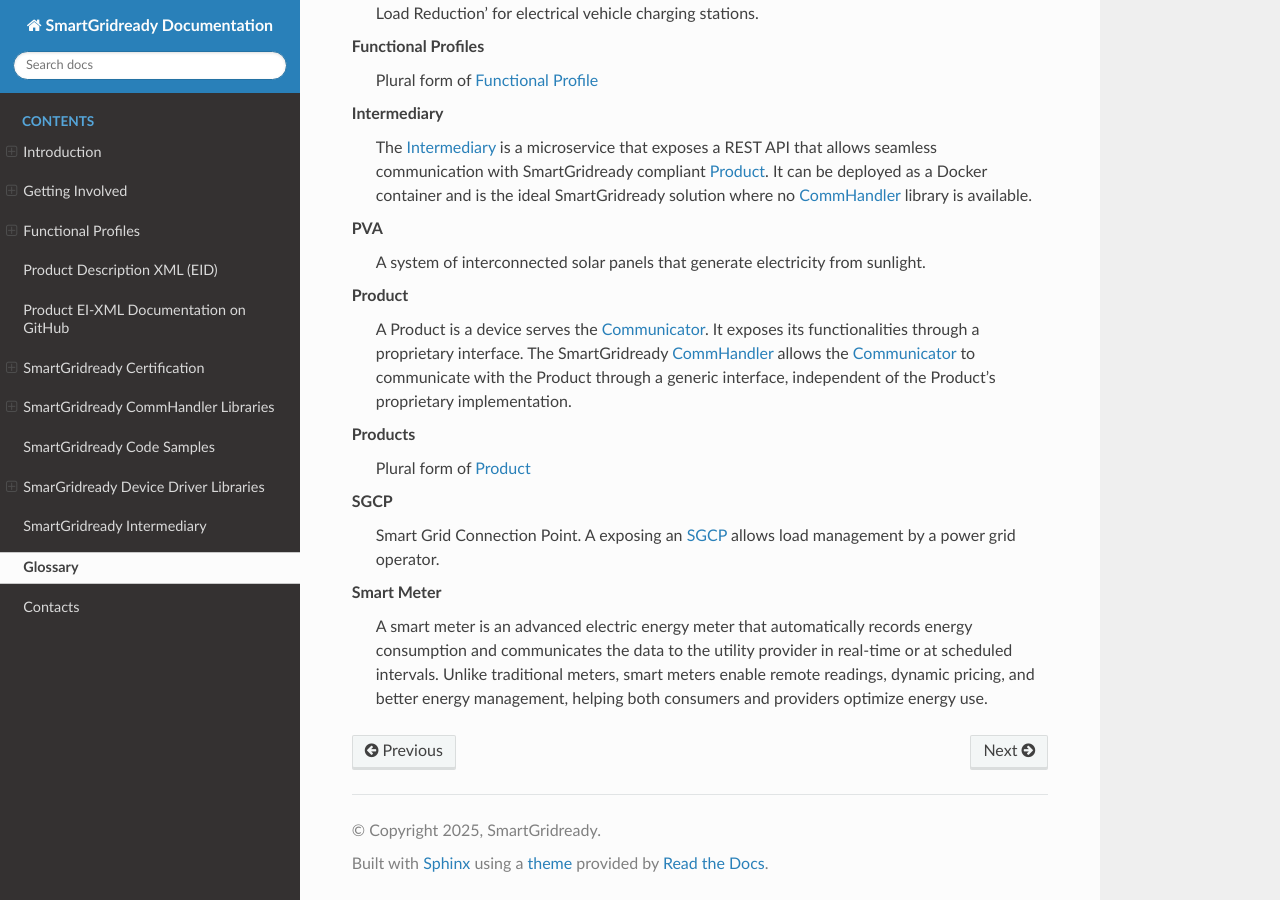
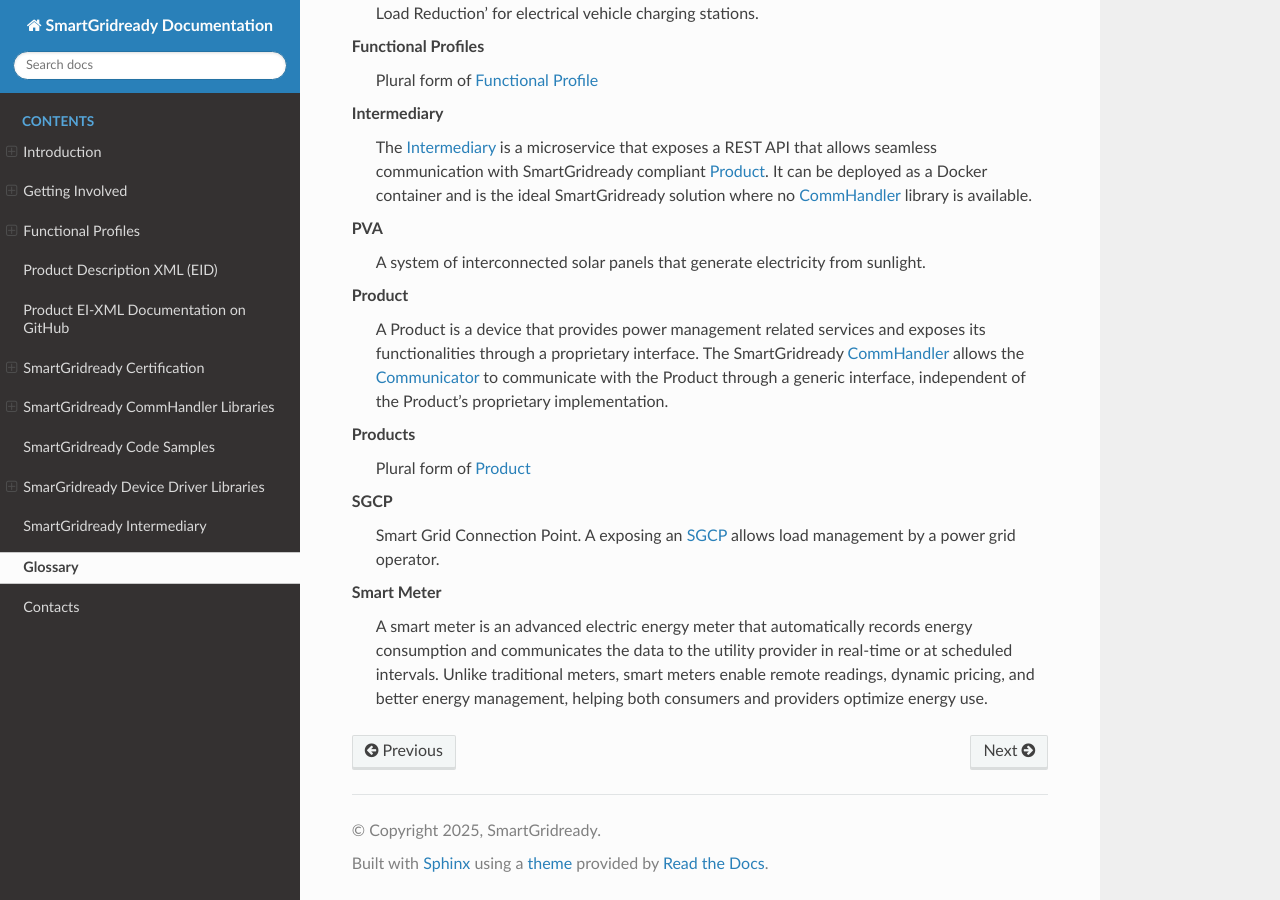
Before and after one commit to SmartGridready/SmartGridready.github.io, a Sphinx documentation site: the page built from source/content/glossary.rst, in a window 1280 px wide and 900 px high, scrolled down 1325 px. Built offline with Sphinx 7.4.7 and the Read the Docs theme 3.1.0, drawn with Linux system fonts in a browser that asks for light colours.

Commit message:
Documentation WIP.

```diff
--- a/source/content/glossary.rst
+++ b/source/content/glossary.rst
@@ -69,9 +69,9 @@ Glossary
         A system of interconnected solar panels that generate electricity from sunlight.
 
     Product
-        A Product is a device serves the :term:`Communicator`. It exposes its functionalities through a
-        proprietary interface. The SmartGridready :term:`CommHandler` allows the :term:`Communicator` to communicate
-        with the Product through a generic interface, independent of the Product's proprietary implementation.
+        A Product is a device that provides power management related services and exposes its functionalities through a
+        proprietary interface. The SmartGridready :term:`CommHandler` allows the :term:`Communicator` to communicate with
+        the Product through a generic interface, independent of the Product's proprietary implementation.
 
     Products
         Plural form of :term:`Product`
```
